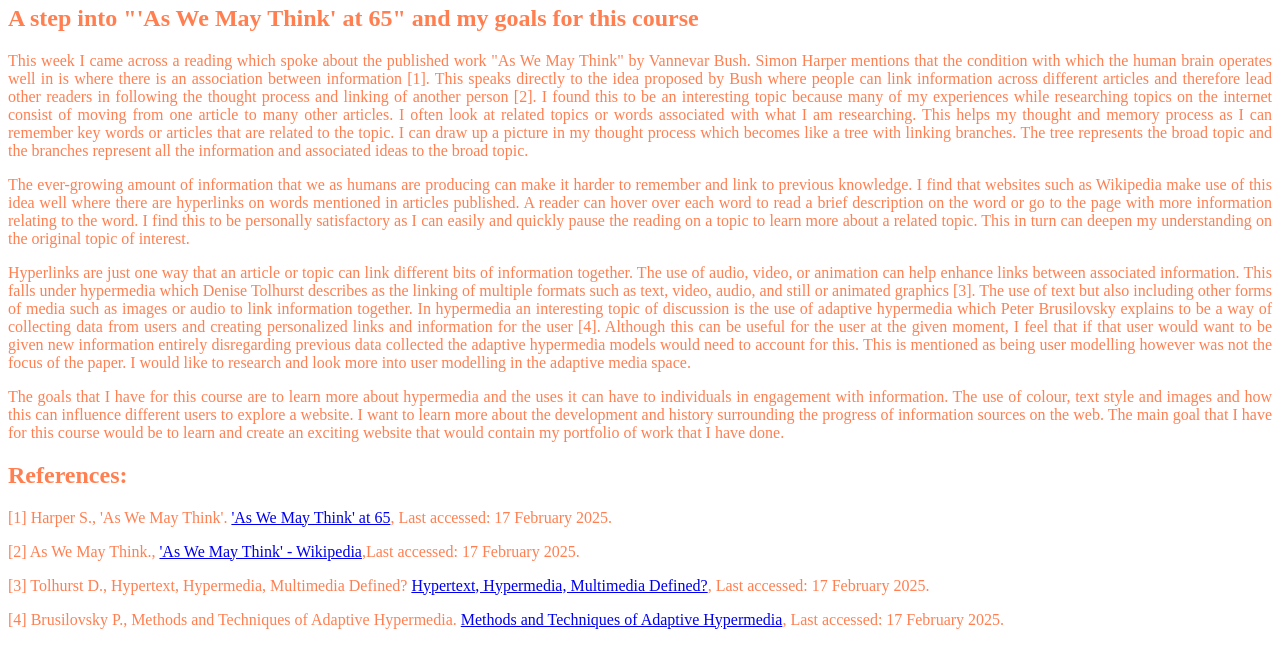
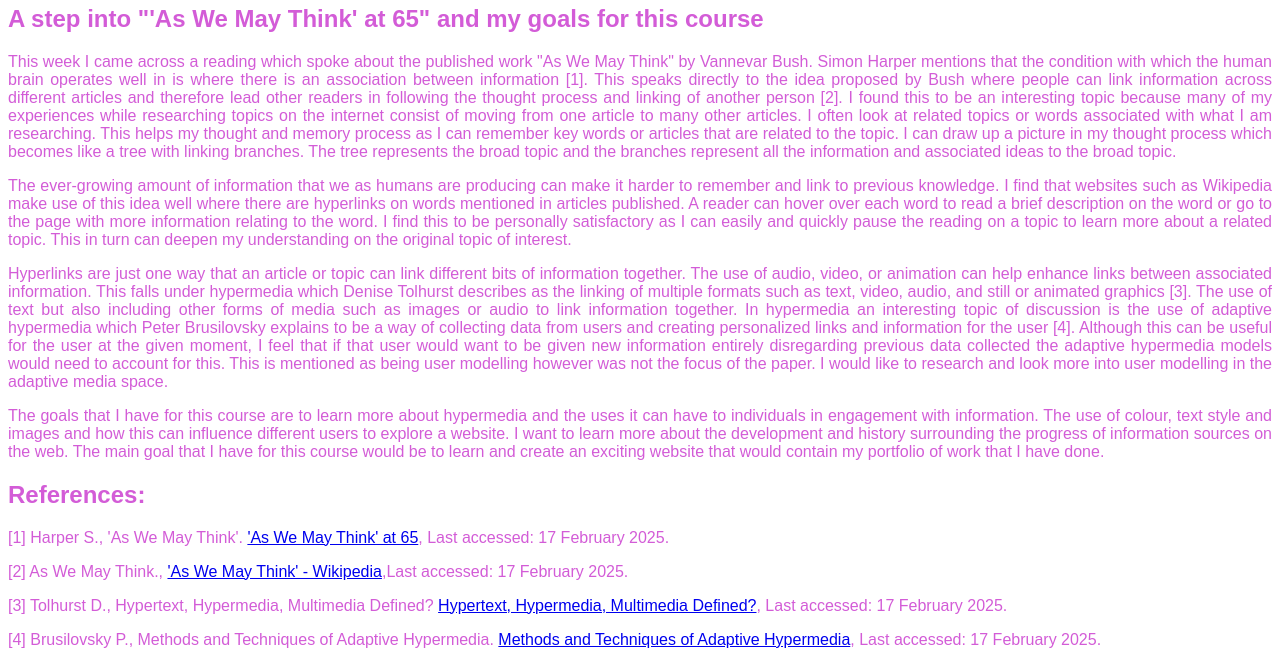
Before and after one commit to GabyHon/DIGA3008A, a plain HTML site: page BlogPages/Week1.html in a window 1280 px wide. Shown: the part 292-957 px from the top of the page. Drawn offline with Linux system fonts and the light colour scheme.

Commit message:
Font family from google fonts

```diff
--- a/main.css
+++ b/main.css
@@ -2,7 +2,8 @@ h1{
     color: hsl(198, 84%, 51%);
 }
 
-.h-entry{
+.e-content{
     text-align: justify;
-    color: coral;
+    color: #d35cd7;
+    font-family: "Galindo", sans-serif;
 }
```
Also changed, not shown: index.html (+3 -0 lines).
